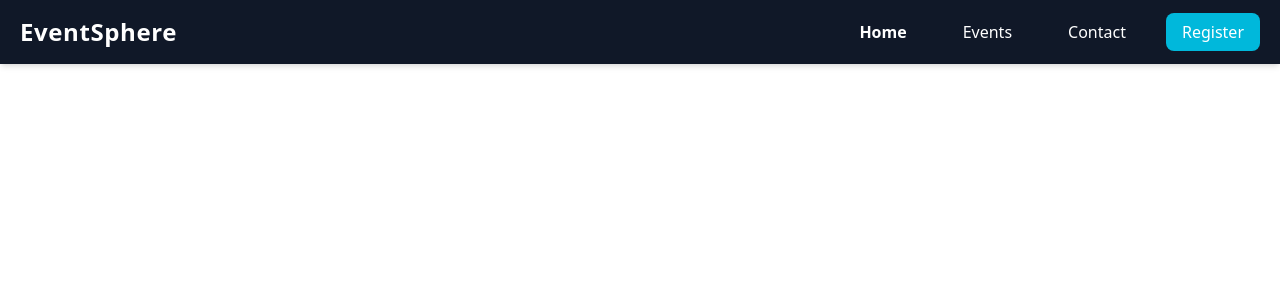
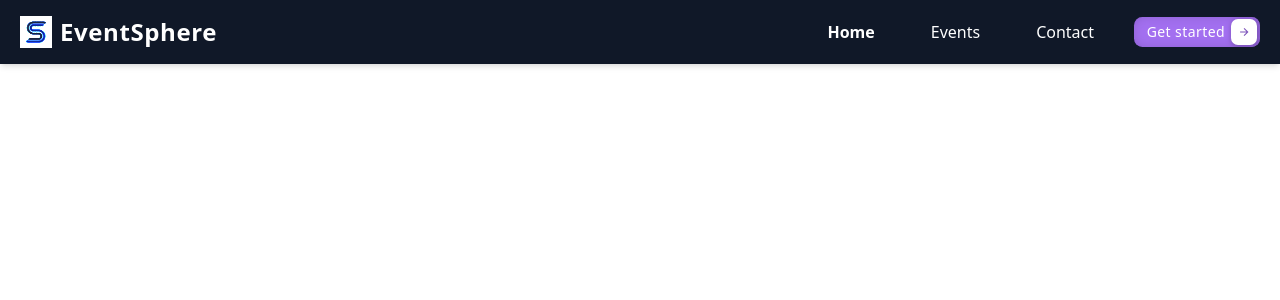
Before and after one commit to Nitesh47kumars/EventSphere, a React (Vite) app: page / in a window 1280 px wide. Shown: the top 300 px of the page. Built offline with nearby package versions, Linux system fonts and the light colour scheme.

Commit message:
Add Logo,UIVerse Component

```diff
--- a/package.json
+++ b/package.json
@@ -14,6 +14,7 @@
     "react": "^19.1.1",
     "react-dom": "^19.1.1",
     "react-router-dom": "^7.9.5",
+    "styled-components": "^6.1.19",
     "tailwindcss": "^4.1.16"
   },
   "devDependencies": {
--- /dev/null
+++ b/src/Assets/Resgister.jsx
@@ -0,0 +1,76 @@
+import React from 'react';
+import styled from 'styled-components';
+
+const Register = () => {
+  return (
+    <StyledWrapper>
+      <button className="cssbuttons-io-button">
+        Get started
+        <div className="icon">
+          <svg height={24} width={24} viewBox="0 0 24 24" xmlns="http://www.w3.org/2000/svg">
+            <path d="M0 0h24v24H0z" fill="none" />
+            <path d="M16.172 11l-5.364-5.364 1.414-1.414L20 12l-7.778 7.778-1.414-1.414L16.172 13H4v-2z" fill="currentColor" />
+          </svg>
+        </div>
+      </button>
+    </StyledWrapper>
+  );
+}
+
+const StyledWrapper = styled.div`
+  .cssbuttons-io-button {
+    background: #a370f0;
+    color: white;
+    font-family: inherit;
+    padding: 0.25em;
+    padding-left: 0.9em;
+    font-size: 14px;
+    font-weight: 500;
+    border-radius: 0.6em;
+    border: none;
+    letter-spacing: 0.03em;
+    display: flex;
+    align-items: center;
+    box-shadow: inset 0 0 1em -0.4em #714da6;
+    overflow: hidden;
+    position: relative;
+    height: 2.2em;
+    padding-right: 2.5em;
+    cursor: pointer;
+  }
+
+  .cssbuttons-io-button .icon {
+    background: white;
+    margin-left: 0.7em;
+    position: absolute;
+    display: flex;
+    align-items: center;
+    justify-content: center;
+    height: 1.8em;
+    width: 1.8em;
+    border-radius: 0.5em;
+    box-shadow: 0.1em 0.1em 0.4em 0.1em #7b52b9;
+    right: 0.25em;
+    transition: all 0.3s;
+  }
+
+  .cssbuttons-io-button:hover .icon {
+    width: calc(100% - 0.5em);
+  }
+
+  .cssbuttons-io-button .icon svg {
+    width: 0.9em;
+    transition: transform 0.3s;
+    color: #7b52b9;
+  }
+
+  .cssbuttons-io-button:hover .icon svg {
+    transform: translateX(0.1em);
+  }
+
+  .cssbuttons-io-button:active .icon {
+    transform: scale(0.95);
+  }
+`;
+
+export default Register;
--- a/src/Components/Navbar/NavbarLinks.jsx
+++ b/src/Components/Navbar/NavbarLinks.jsx
@@ -1,5 +1,6 @@
 // src/components/NavbarLinks.jsx
 import { NavLink, Link } from "react-router-dom";
+import Register from "../../Assets/Resgister";
 
 const NavbarLinks = ({ isMobile, onLinkClick }) => {
   const linkClasses = ({ isActive }) =>
@@ -31,10 +32,9 @@ const NavbarLinks = ({ isMobile, onLinkClick }) => {
       <li>
         <Link
           to="/events"
-          className="bg-cyan-500 text-white font-medium px-4 py-2 rounded-lg hover:bg-cyan-600 transition-colors"
           onClick={onLinkClick}
-        >
-          Register
+          >
+          <Register/>
         </Link>
       </li>
     </ul>
--- a/src/Components/Navbar/NavbarLogo.jsx
+++ b/src/Components/Navbar/NavbarLogo.jsx
@@ -1,13 +1,17 @@
-// src/components/NavbarLogo.jsx
 import { Link } from "react-router-dom";
 
 const NavbarLogo = () => {
   return (
     <Link
       to="/"
-      className="text-2xl font-bold text-white tracking-wide hover:text-cyan-400 transition-colors"
+      className="flex items-center space-x-2 text-2xl font-bold text-white tracking-wide hover:text-cyan-400 transition-colors"
     >
-      EventSphere
+      <img
+        src="/logo.png"
+        alt="EventSphere Logo"
+        className="w-8 h-8 object-contain mix-blend-color-dodge"
+      />
+      <span>EventSphere</span>
     </Link>
   );
 };
```
Also changed, not shown: public/logo.png (added), 1 other file (tests, documents, lock files or other folders).
